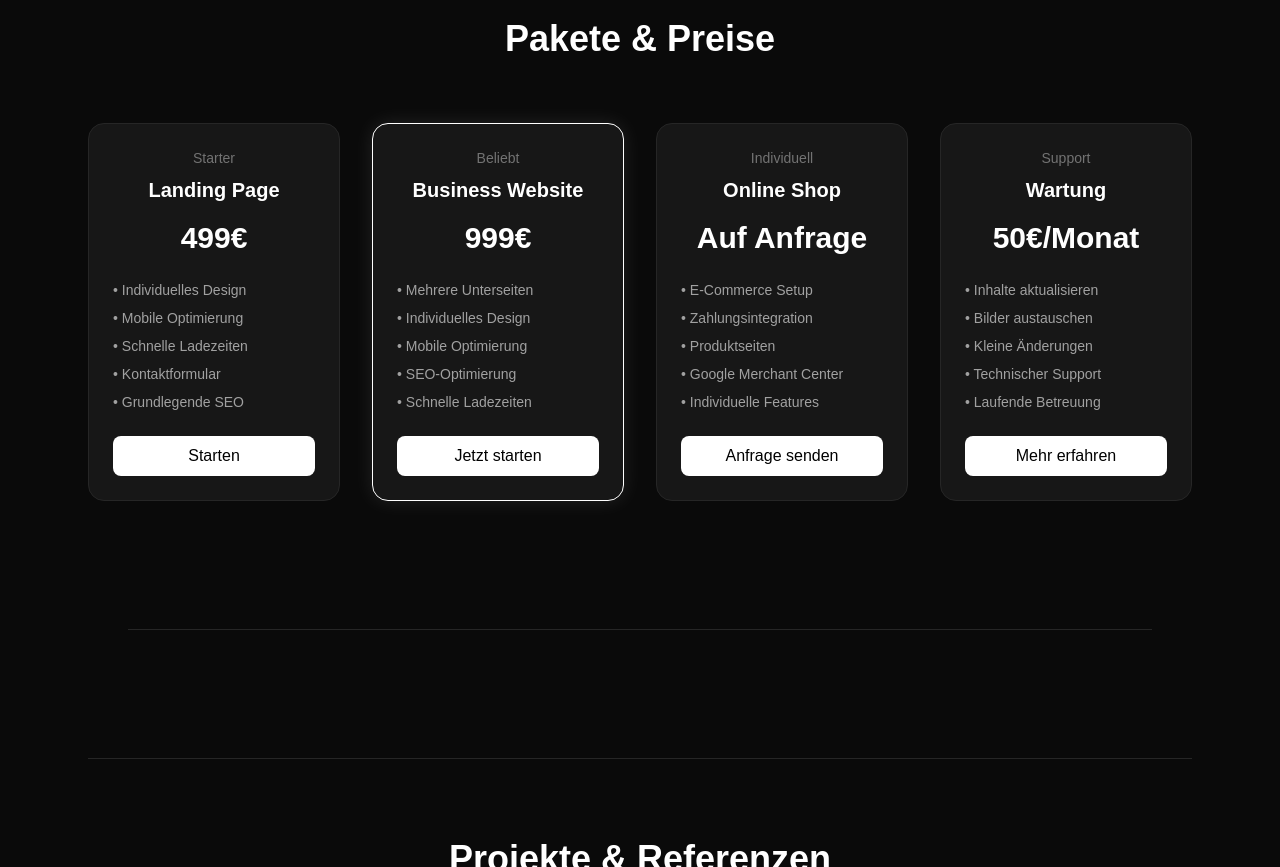
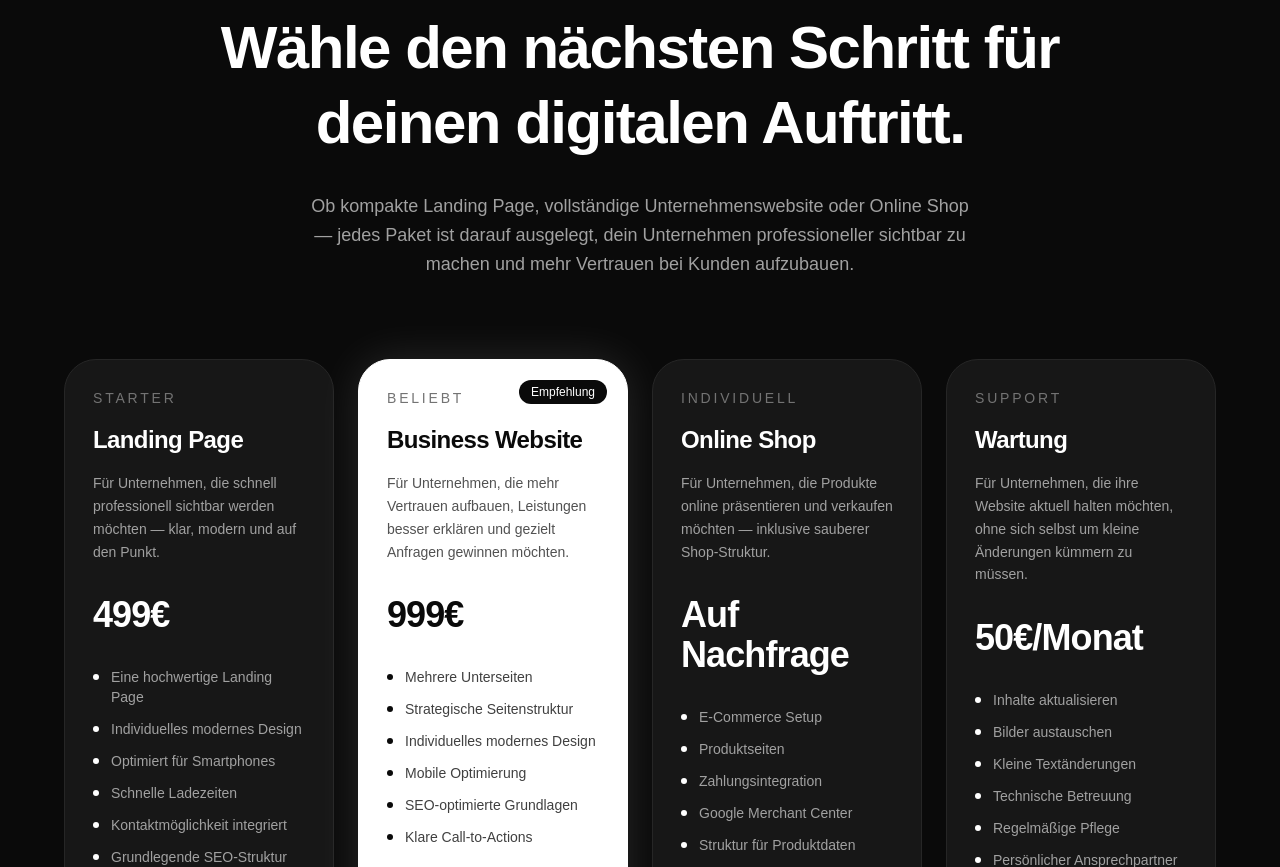
Before and after one commit to niklasritzbusiness-creator/niklasritz-website, a Next.js app: page / in a window 1280 px wide. Shown: the part 4640-5507 px from the top of the page. Built offline with nearby package versions, Linux system fonts and the light colour scheme.

Commit message:
Offer überarbeitung

```diff
--- a/app/sections/Offer.tsx
+++ b/app/sections/Offer.tsx
@@ -1,123 +1,296 @@
 import FadeIn from "../components/FadeIn"
+
+const packages = [
+  {
+    label: "Starter",
+    title: "Landing Page",
+    price: "499€",
+    description:
+      "Für Unternehmen, die schnell professionell sichtbar werden möchten — klar, modern und auf den Punkt.",
+    features: [
+      "Eine hochwertige Landing Page",
+      "Individuelles modernes Design",
+      "Optimiert für Smartphones",
+      "Schnelle Ladezeiten",
+      "Kontaktmöglichkeit integriert",
+      "Grundlegende SEO-Struktur",
+    ],
+    subject: "Anfrage Starter Landingpage",
+    body: `Hallo Niklas,
+
+ich interessiere mich für das Starter Landingpage-Paket.
+
+---
+
+Infos zu meinem Projekt:
+Branche:
+Ziel:
+Gibt es bereits eine Website?
+
+---
+
+Viele Grüße`,
+    button: "Starter anfragen",
+    highlight: false,
+  },
+  {
+    label: "Beliebt",
+    title: "Business Website",
+    price: "999€",
+    description:
+      "Für Unternehmen, die mehr Vertrauen aufbauen, Leistungen besser erklären und gezielt Anfragen gewinnen möchten.",
+    features: [
+      "Mehrere Unterseiten",
+      "Strategische Seitenstruktur",
+      "Individuelles modernes Design",
+      "Mobile Optimierung",
+      "SEO-optimierte Grundlagen",
+      "Klare Call-to-Actions",
+    ],
+    subject: "Anfrage Business Website",
+    body: `Hallo Niklas,
+
+ich interessiere mich für die Business Website.
+
+---
+
+Infos zu meinem Projekt:
+Branche:
+Ziel:
+Gibt es bereits eine Website?
+Wie viele Unterseiten werden benötigt?
+
+---
+
+Viele Grüße`,
+    button: "Business Website anfragen",
+    highlight: true,
+  },
+  {
+    label: "Individuell",
+    title: "Online Shop",
+    price: "Auf Nachfrage",
+    description:
+      "Für Unternehmen, die Produkte online präsentieren und verkaufen möchten — inklusive sauberer Shop-Struktur.",
+    features: [
+      "E-Commerce Setup",
+      "Produktseiten",
+      "Zahlungsintegration",
+      "Google Merchant Center",
+      "Struktur für Produktdaten",
+      "Individuelle Funktionen",
+    ],
+    subject: "Anfrage Online Shop",
+    body: `Hallo Niklas,
+
+ich interessiere mich für einen Online Shop.
+
+---
+
+Infos zu meinem Projekt:
+Was wird verkauft?
+Anzahl der Produkte:
+Benötigte Funktionen:
+Ziel:
+
+---
+
+Viele Grüße`,
+    button: "Shop anfragen",
+    highlight: false,
+  },
+  {
+    label: "Support",
+    title: "Wartung",
+    price: "50€/Monat",
+    description:
+      "Für Unternehmen, die ihre Website aktuell halten möchten, ohne sich selbst um kleine Änderungen kümmern zu müssen.",
+    features: [
+      "Inhalte aktualisieren",
+      "Bilder austauschen",
+      "Kleine Textänderungen",
+      "Technische Betreuung",
+      "Regelmäßige Pflege",
+      "Persönlicher Ansprechpartner",
+    ],
+    subject: "Anfrage Wartung",
+    body: `Hallo Niklas,
+
+ich interessiere mich für die laufende Wartung meiner Website.
+
+---
+
+Infos:
+Gibt es bereits eine Website?
+Welche Änderungen werden regelmäßig benötigt?
+
+---
+
+Viele Grüße`,
+    button: "Wartung anfragen",
+    highlight: false,
+  },
+]
+
+function createMailto(subject: string, body: string) {
+  return `mailto:kontakt@niklasritz.de?subject=${encodeURIComponent(
+    subject
+  )}&body=${encodeURIComponent(body)}`
+}
 
 export default function Offer() {
   return (
-    <section id="angebot" className="py-32 px-6 max-w-6xl mx-auto text-center">
+    <section id="angebot" className="relative overflow-hidden px-6 py-32 md:py-40">
+      {/* subtle background */}
+      <div className="absolute inset-0 -z-10 pointer-events-none">
+        <div className="absolute right-1/4 top-32 h-[420px] w-[420px] rounded-full bg-white/5 blur-[140px]" />
+      </div>
 
-      <div className="h-px bg-neutral-800 mb-20"></div>
+      <div className="mx-auto max-w-6xl">
+        {/* Section intro */}
+        <FadeIn>
+          <div className="mx-auto mb-20 max-w-4xl text-center">
+            <p className="mb-5 text-sm uppercase tracking-[0.25em] text-neutral-500">
+              Pakete & Preise
+            </p>
 
-      <FadeIn>
-        <h2 className="text-3xl md:text-4xl font-semibold mb-16">
-          Pakete & Preise
-        </h2>
-      </FadeIn>
+            <h2 className="text-4xl font-semibold leading-tight tracking-tight text-white md:text-6xl">
+              Wähle den nächsten Schritt für deinen digitalen Auftritt.
+            </h2>
 
-      <div className="grid md:grid-cols-2 lg:grid-cols-4 gap-8">
+            <p className="mx-auto mt-8 max-w-2xl text-lg leading-relaxed text-neutral-400">
+              Ob kompakte Landing Page, vollständige Unternehmenswebsite oder
+              Online Shop — jedes Paket ist darauf ausgelegt, dein Unternehmen
+              professioneller sichtbar zu machen und mehr Vertrauen bei Kunden
+              aufzubauen.
+            </p>
+          </div>
+        </FadeIn>
 
-        {/* ✅ Landing Page */}
-        <FadeIn direction="left">
-          <div className="bg-neutral-900 p-6 rounded-2xl border border-neutral-800 hover:border-neutral-600 hover:-translate-y-1 transition">
-            <p className="text-neutral-500 text-sm mb-2">Starter</p>
-            <h3 className="text-xl font-semibold mb-4">Landing Page</h3>
+        {/* Packages */}
+        <div className="grid gap-6 md:grid-cols-2 xl:grid-cols-4">
+          {packages.map((item, index) => (
+            <FadeIn
+              key={item.title}
+              direction={index < 2 ? "left" : "right"}
+            >
+              <div
+                className={[
+                  "group relative flex min-h-full flex-col rounded-[2rem] border p-7 transition duration-300 hover:-translate-y-1",
+                  item.highlight
+                    ? "border-white bg-white text-neutral-950 shadow-[0_0_45px_rgba(255,255,255,0.12)]"
+                    : "border-neutral-800 bg-neutral-900 text-white hover:border-neutral-600 hover:shadow-[0_0_35px_rgba(255,255,255,0.05)]",
+                ].join(" ")}
+              >
+                {item.highlight && (
+                  <div className="absolute right-5 top-5 rounded-full bg-neutral-950 px-3 py-1 text-xs text-white">
+                    Empfehlung
+                  </div>
+                )}
 
-            <p className="text-3xl font-semibold mb-6">499€</p>
+                <p
+                  className={[
+                    "mb-4 text-sm uppercase tracking-[0.2em]",
+                    item.highlight ? "text-neutral-500" : "text-neutral-500",
+                  ].join(" ")}
+                >
+                  {item.label}
+                </p>
 
-            <ul className="text-neutral-400 text-sm space-y-2 mb-6 text-left">
-              <li>• Individuelles Design</li>
-              <li>• Mobile Optimierung</li>
-              <li>• Schnelle Ladezeiten</li>
-              <li>• Kontaktformular</li>
-              <li>• Grundlegende SEO</li>
-            </ul>
+                <h3 className="mb-4 text-2xl font-semibold tracking-tight">
+                  {item.title}
+                </h3>
+
+                <p
+                  className={[
+                    "mb-8 text-sm leading-relaxed",
+                    item.highlight ? "text-neutral-600" : "text-neutral-400",
+                  ].join(" ")}
+                >
+                  {item.description}
+                </p>
+
+                <div className="mb-8">
+                  <p className="text-4xl font-semibold tracking-tight">
+                    {item.price}
+                  </p>
+                </div>
+
+                <ul className="mb-10 space-y-3 text-left text-sm">
+                  {item.features.map((feature) => (
+                    <li
+                      key={feature}
+                      className={[
+                        "flex gap-3",
+                        item.highlight ? "text-neutral-700" : "text-neutral-400",
+                      ].join(" ")}
+                    >
+                      <span
+                        className={[
+                          "mt-[7px] h-1.5 w-1.5 flex-shrink-0 rounded-full",
+                          item.highlight ? "bg-neutral-950" : "bg-white",
+                        ].join(" ")}
+                      />
+                      <span>{feature}</span>
+                    </li>
+                  ))}
+                </ul>
+
+                <div className="mt-auto">
+                  <a
+                    href={createMailto(item.subject, item.body)}
+                    className={[
+                      "block w-full rounded-xl px-5 py-3 text-center text-sm font-medium transition",
+                      item.highlight
+                        ? "bg-neutral-950 text-white hover:bg-neutral-800"
+                        : "bg-white text-neutral-950 hover:bg-neutral-200",
+                    ].join(" ")}
+                  >
+                    {item.button}
+                  </a>
+                </div>
+              </div>
+            </FadeIn>
+          ))}
+        </div>
+
+        {/* Trust note */}
+        <FadeIn>
+          <div className="mx-auto mt-16 max-w-3xl rounded-3xl border border-neutral-800 bg-neutral-900/60 p-8 text-center">
+            <h3 className="text-2xl font-semibold tracking-tight text-white">
+              Nicht sicher, welches Paket passt?
+            </h3>
+
+            <p className="mx-auto mt-4 max-w-xl leading-relaxed text-neutral-400">
+              Kein Problem — ich schaue mir dein Unternehmen, deine aktuelle
+              Website und dein Ziel an und empfehle dir ehrlich, welcher Umfang
+              sinnvoll ist.
+            </p>
 
             <a
-              href={`mailto:kontakt@niklasritz.de?subject=Anfrage%20Starter%20Landingpage&body=Hallo%20Niklas,%0A%0Aich%20interessiere%20mich%20für%20das%20Starter%20Landingpage-Paket.%0A%0A---%0A%0AInfos%20zu%20meinem%20Projekt:%0ABranche:%20%0AZiel:%20%0AGibt%20es%20bereits%20eine%20Website?%20%0A%0A---%0A%0AViele%20Grüße`}
+              href={createMailto(
+                "Allgemeine Anfrage Webdesign",
+                `Hallo Niklas,
+
+ich bin mir noch nicht sicher, welches Paket am besten zu meinem Projekt passt.
+
+---
+
+Infos zu meinem Unternehmen:
+Branche:
+Aktuelle Website:
+Ziel:
+
+---
+
+Viele Grüße`
+              )}
+              className="mt-7 inline-block rounded-xl border border-neutral-700 px-6 py-3 text-sm font-medium text-white transition hover:border-neutral-500 hover:bg-neutral-800"
             >
-              <button className="w-full bg-white text-black py-2 rounded-lg hover:bg-neutral-200 transition">
-                Starten
-              </button>
+              Unverbindlich beraten lassen
             </a>
           </div>
         </FadeIn>
-
-        {/* ✅ Business Website */}
-        <FadeIn direction="left">
-          <div className="bg-neutral-900 p-6 rounded-2xl border border-neutral-800 hover:border-neutral-600 hover:-translate-y-1 transition border-white shadow-[0_0_20px_rgba(255,255,255,0.1)]">
-            <p className="text-neutral-500 text-sm mb-2">Beliebt</p>
-            <h3 className="text-xl font-semibold mb-4">Business Website</h3>
-
-            <p className="text-3xl font-semibold mb-6">999€</p>
-
-            <ul className="text-neutral-400 text-sm space-y-2 mb-6 text-left">
-              <li>• Mehrere Unterseiten</li>
-              <li>• Individuelles Design</li>
-              <li>• Mobile Optimierung</li>
-              <li>• SEO-Optimierung</li>
-              <li>• Schnelle Ladezeiten</li>
-            </ul>
-
-            <a
-              href={`mailto:kontakt@niklasritz.de?subject=Anfrage%20Business%20Website&body=Hallo%20Niklas,%0A%0Aich%20interessiere%20mich%20für%20die%20Business%20Website%20(inkl.%20Unterseiten).%0A%0A---%0A%0AInfos%20zu%20meinem%20Projekt:%0ABranche:%20%0AZiel:%20%0AGibt%20es%20bereits%20eine%20Website?%20%0A%0AWie%20viele%20Unterseiten%20werden%20benötigt?%20%0A%0A---%0A%0AViele%20Grüße`}
-            >
-              <button className="w-full bg-white text-black py-2 rounded-lg hover:bg-neutral-200 transition">
-                Jetzt starten
-              </button>
-            </a>
-          </div>
-        </FadeIn>
-
-        {/* ✅ Shop */}
-        <FadeIn direction="right">
-          <div className="bg-neutral-900 p-6 rounded-2xl border border-neutral-800 hover:border-neutral-600 hover:-translate-y-1 transition">
-            <p className="text-neutral-500 text-sm mb-2">Individuell</p>
-            <h3 className="text-xl font-semibold mb-4">Online Shop</h3>
-
-            <p className="text-3xl font-semibold mb-6">Auf Anfrage</p>
-
-            <ul className="text-neutral-400 text-sm space-y-2 mb-6 text-left">
-              <li>• E-Commerce Setup</li>
-              <li>• Zahlungsintegration</li>
-              <li>• Produktseiten</li>
-              <li>• Google Merchant Center</li>
-              <li>• Individuelle Features</li>
-            </ul>
-
-            <a
-              href={`mailto:kontakt@niklasritz.de?subject=Anfrage%20Online%20Shop&body=Hallo%20Niklas,%0A%0Aich%20interessiere%20mich%20für%20einen%20Online%20Shop.%0A%0A---%0A%0AInfos%20zu%20meinem%20Projekt:%0AWas%20wird%20verkauft?%20%0AAnzahl%20der%20Produkte:%20%0ABenötigte%20Funktionen:%20%0AZiel:%20%0A%0A---%0A%0AViele%20Grüße`}
-            >
-              <button className="w-full bg-white text-black py-2 rounded-lg hover:bg-neutral-200 transition">
-                Anfrage senden
-              </button>
-            </a>
-          </div>
-        </FadeIn>
-
-        {/* ✅ Maintenance */}
-        <FadeIn direction="right">
-          <div className="bg-neutral-900 p-6 rounded-2xl border border-neutral-800 hover:border-neutral-600 hover:-translate-y-1 transition">
-            <p className="text-neutral-500 text-sm mb-2">Support</p>
-            <h3 className="text-xl font-semibold mb-4">Wartung</h3>
-
-            <p className="text-3xl font-semibold mb-6">50€/Monat</p>
-
-            <ul className="text-neutral-400 text-sm space-y-2 mb-6 text-left">
-              <li>• Inhalte aktualisieren</li>
-              <li>• Bilder austauschen</li>
-              <li>• Kleine Änderungen</li>
-              <li>• Technischer Support</li>
-              <li>• Laufende Betreuung</li>
-            </ul>
-
-            <a
-              href={`mailto:kontakt@niklasritz.de?subject=Anfrage%20Wartung&body=Hallo%20Niklas,%0A%0Aich%20interessiere%20mich%20für%20die%20laufende%20Wartung%20meiner%20Website.%0A%0A---%0A%0AInfos:%0AWie%20heißt%20Ihre%20aktuelle%20Website?%20%0AWelche%20Änderungen%20werden%20regelmäßig%20benötigt?%20%0A%0A---%0A%0AViele%20Grüße`}
-            >
-              <button className="w-full bg-white text-black py-2 rounded-lg hover:bg-neutral-200 transition">
-                Mehr erfahren
-              </button>
-            </a>
-          </div>
-        </FadeIn>
-
       </div>
     </section>
   )
```
